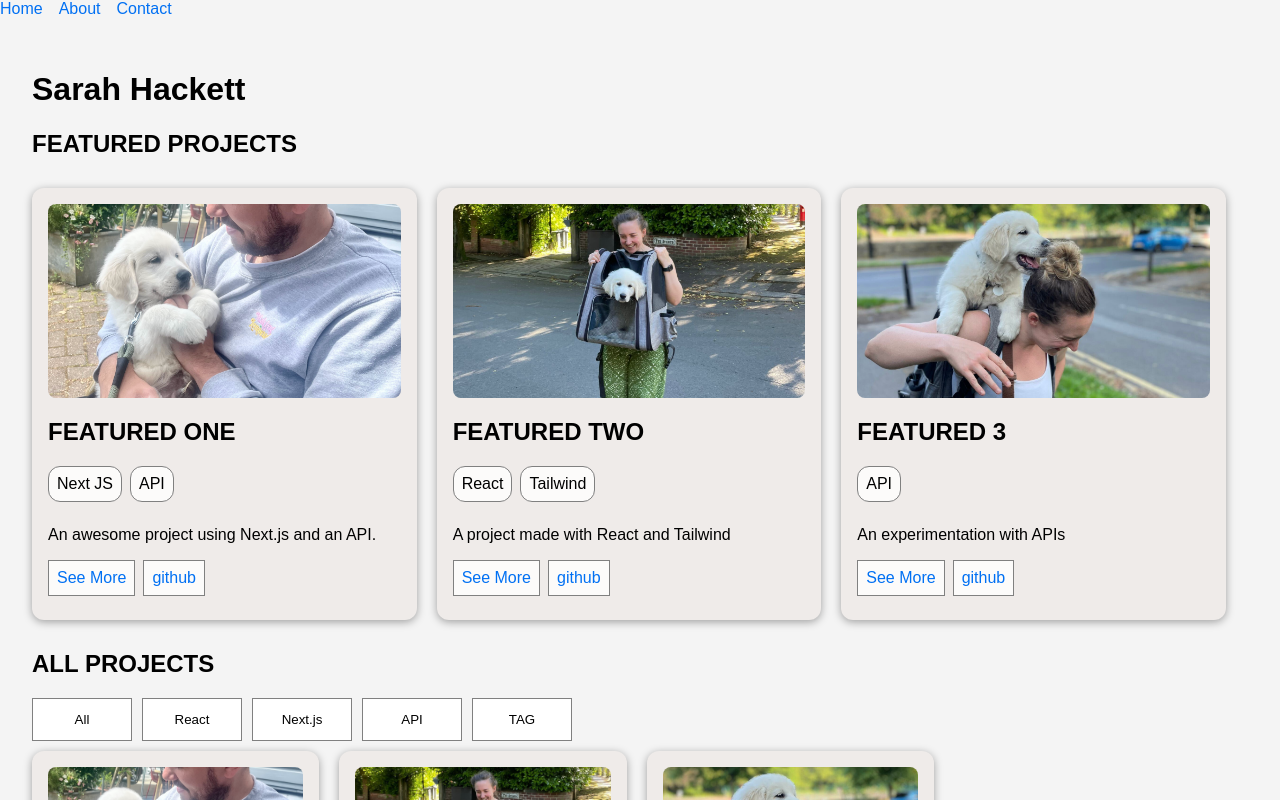
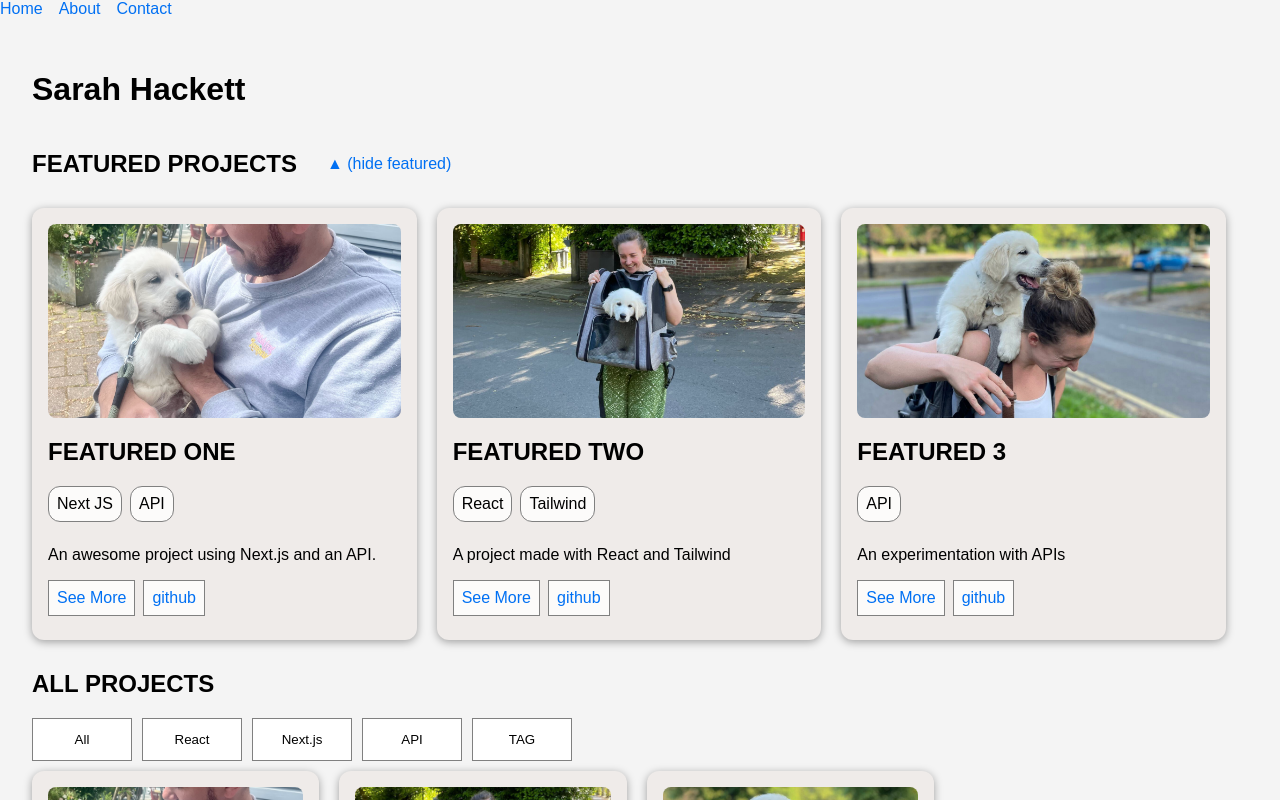
Before and after one commit to Sarahmhackett/sarah-hackett-projects, a Next.js app: page / in a window 1280 px wide. Shown: the top 800 px of the page. Built offline with nearby package versions, Linux system fonts and the light colour scheme.

Commit message:
Homepage card styling and content

```diff
--- a/app/components/FeaturedCards.module.css
+++ b/app/components/FeaturedCards.module.css
@@ -6,6 +6,20 @@
 .cardscontainer {
     display: flex;
     flex-wrap: wrap;
+}
+
+.hiddenElement {
+  display: none;
+}
+
+.titleContainer {
+  width: 100%;
+  display: flex;
+  align-items: center;
+}
+
+.titleContainer a {
+ margin-left: 30px
 }
 
 .cards {
@@ -20,6 +34,7 @@
     display: flex;
     flex-direction: column;
   }
+
 
   .imageWrapper {
     position: relative;
--- a/app/components/FeaturedCards.tsx
+++ b/app/components/FeaturedCards.tsx
@@ -11,11 +11,24 @@ export default function FeaturedCards() {
     ? projects.filter((project) => project.tags.includes(selectedTag))
     : projects;
 
+  const [isHidden, setIsHidden] = useState(false);
+
   return (
     <div className={styles.container}>
-      <h2>FEATURED PROJECTS</h2>
+      <div className={styles.titleContainer}>
+        <h2>FEATURED PROJECTS</h2>
+        <a
+          href="#"
+          onClick={(e) => {
+            e.preventDefault();
+            setIsHidden((prev) => !prev);
+          }}
+        >
+          {isHidden ? "▼ (show featured)" : "▲ (hide featured)"}
+        </a>
+      </div>
 
-      <div className={styles.cardscontainer}>
+      <div className={isHidden ? styles.hiddenElement : styles.cardscontainer}>
         {filteredProjects.map((project) => (
           <div key={project.id} className={styles.cards}>
             <div className={styles.imageWrapper}>
```
